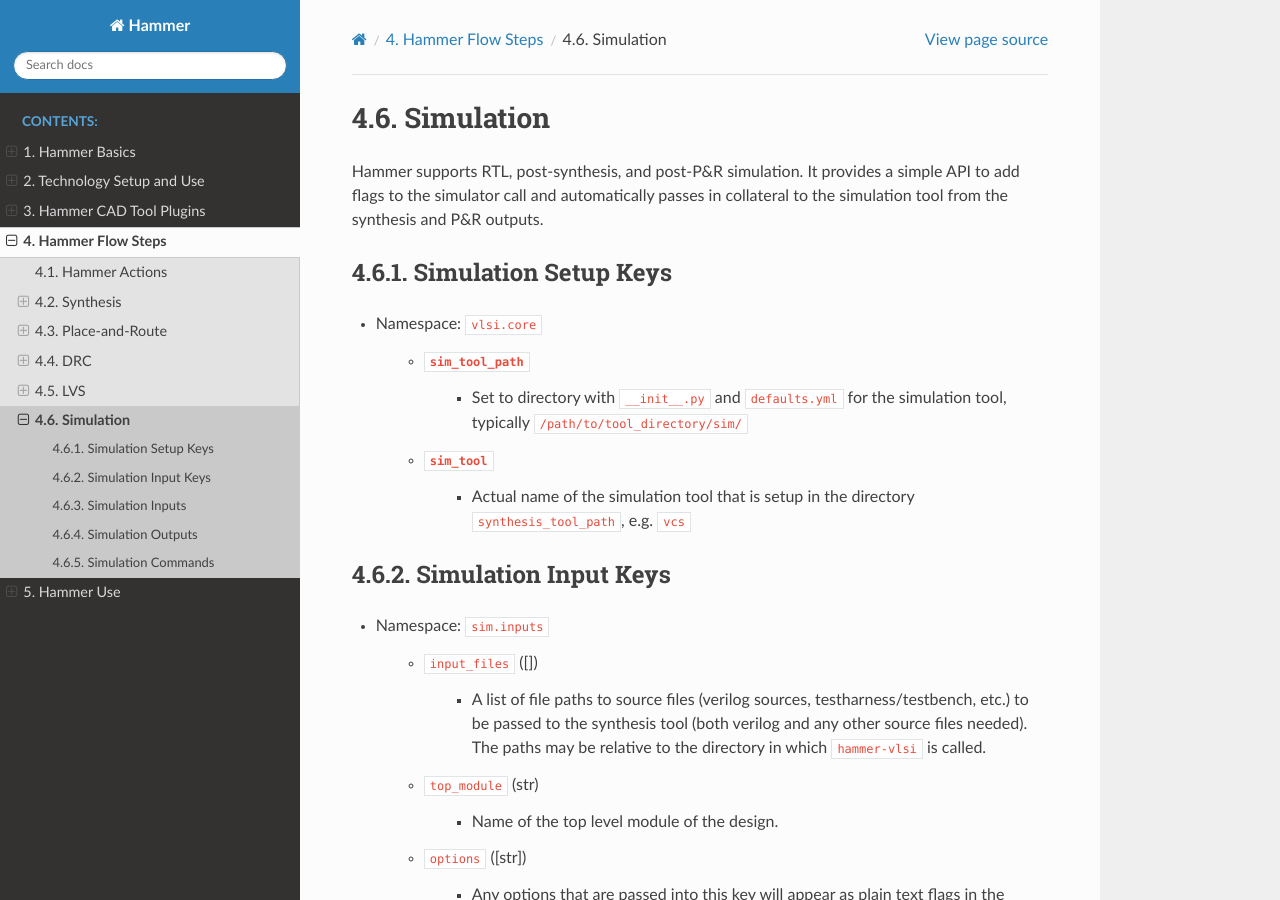
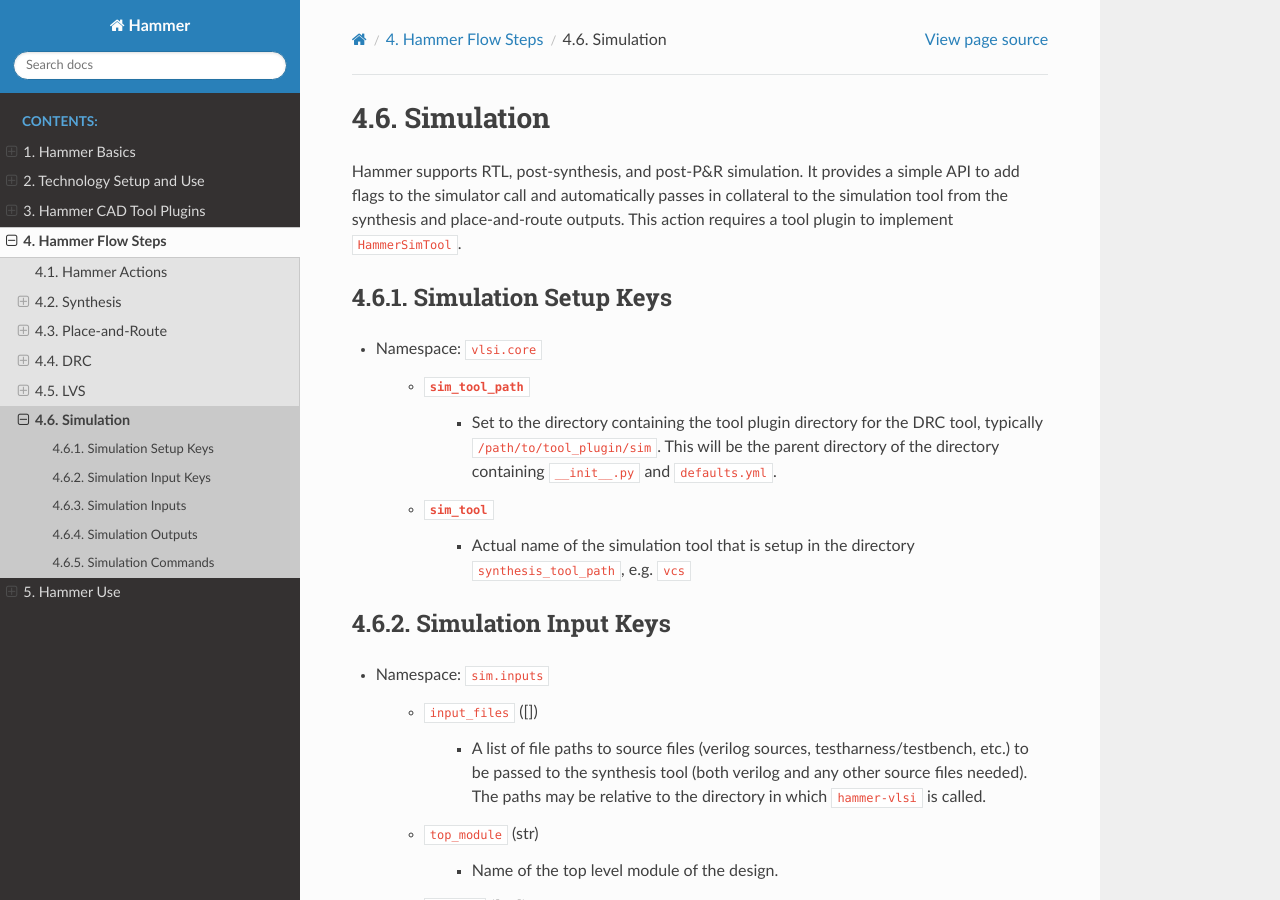
Before and after one commit to ucb-bar/hammer, a Sphinx documentation site: the page built from doc/Hammer-Flow/Simulation.rst, in a window 1280 px wide and 900 px high. Built offline with Sphinx 7.4.7 and the Read the Docs theme 2.0.0, drawn with Linux system fonts in a browser that asks for light colours; pages that are not in the unit, such as notebooks, are missing from menus.

Commit message:
nitpicks 7

```diff
--- a/doc/Hammer-Flow/Simulation.rst
+++ b/doc/Hammer-Flow/Simulation.rst
@@ -1,7 +1,8 @@
 Simulation
 ===============================
 
-Hammer supports RTL, post-synthesis, and post-P&R simulation. It provides a simple API to add flags to the simulator call and automatically passes in collateral to the simulation tool from the synthesis and P&R outputs.
+Hammer supports RTL, post-synthesis, and post-P&R simulation. It provides a simple API to add flags to the simulator call and automatically passes in collateral to the simulation tool from the synthesis and place-and-route outputs.
+This action requires a tool plugin to implement ``HammerSimTool``.
 
 Simulation Setup Keys
 -------------------------------
@@ -9,7 +10,7 @@
 * Namespace: ``vlsi.core``
 
     * ``sim_tool_path``
-        * Set to directory with ``__init__.py`` and ``defaults.yml`` for the simulation tool, typically ``/path/to/tool_directory/sim/``
+        * Set to the directory containing the tool plugin directory for the DRC tool, typically ``/path/to/tool_plugin/sim``. This will be the parent directory of the directory containing ``__init__.py`` and ``defaults.yml``.
     * ``sim_tool``
         * Actual name of the simulation tool that is setup in the directory ``synthesis_tool_path``, e.g. ``vcs``
 
```
